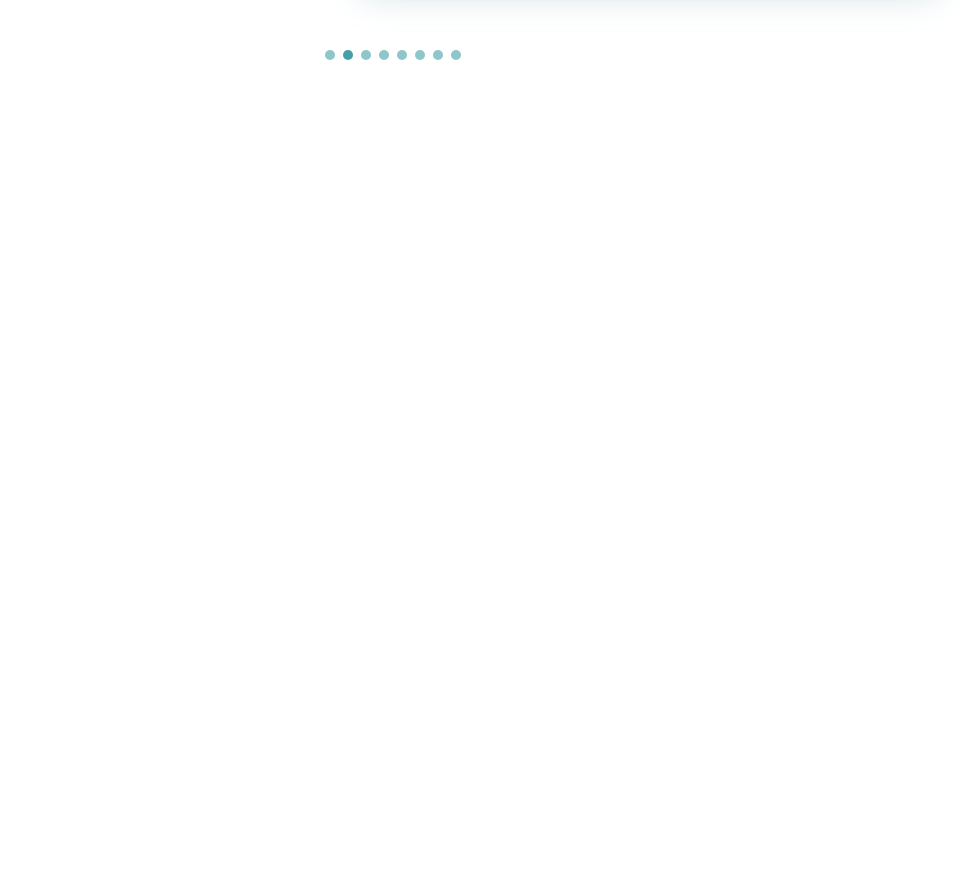
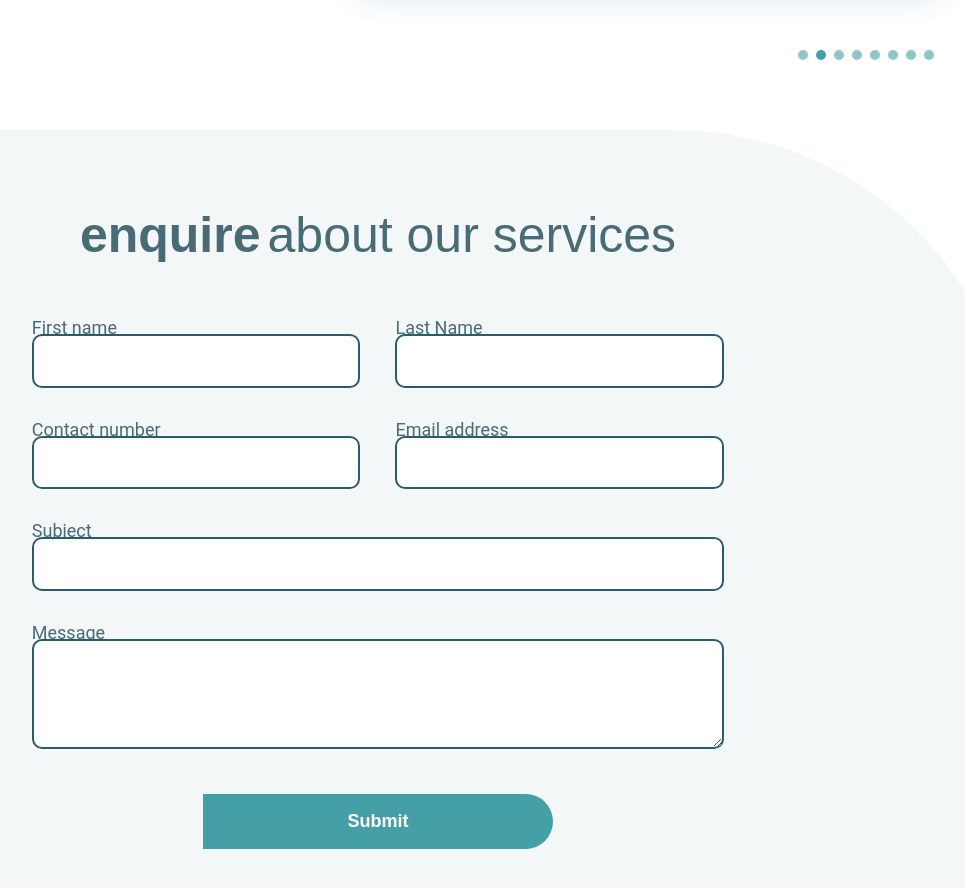
Before and after one commit to jef1993/aesthetics-demo, a React (Create React App) app: page / in a window 1280 px wide. Shown: the part 3420-4308 px from the top of the page, without its empty margins (262-1227 px from the left). Before the commit the page ends 3550 px from the top, so only its background shows below. Built offline with nearby package versions, Linux system fonts and the light colour scheme; a web font is replaced by a local one.

Commit message:
enquries basic styling

```diff
--- a/src/App.js
+++ b/src/App.js
@@ -6,6 +6,7 @@ import Treatments from "./components/Treatments/Treatments";
 import Courses from "./components/Courses/Courses";
 import Showcase from "./components/Showcase/Showcase";
 import Testi from "./components/Testi/Testi";
+import Enquires from "./components/Enquires/Enquires";
 
 function App() {
   return (
@@ -18,6 +19,7 @@ function App() {
         <Courses />
         <Showcase />
         <Testi />
+        <Enquires />
       </div>
     </div>
   );
--- /dev/null
+++ b/src/components/Enquires/Enquires.js
@@ -0,0 +1,42 @@
+import Input from "../Input/Input";
+
+const Enquires = () => {
+  const submitHandler = () => {};
+  return (
+    <section className="enquires">
+      <h2 className="enquires__title">
+        enquire<span>about our services</span>
+      </h2>
+      <form className="enquires__form" onSubmit={submitHandler}>
+        <Input component="enquires" type="text" name="First name" id="fName" />
+        <Input component="enquires" type="text" name="Last Name" id="lName" />
+        <Input
+          component="enquires"
+          type="tel"
+          name="Contact number"
+          id="contact"
+        />
+        <Input
+          component="enquires"
+          type="email"
+          name="Email address"
+          id="email"
+        />
+        <Input component="enquires" type="text" name="Subject" id="subject" />
+        <div className="enquires__message">
+          <label className="input enquires__label" htmlFor="message">
+            Message
+          </label>
+          <textarea className="textbox" id="message"></textarea>
+        </div>
+        <div className="enquires__submit">
+          <button type="submit" className="enquires__btn">
+            Submit
+          </button>
+        </div>
+      </form>
+    </section>
+  );
+};
+
+export default Enquires;
--- /dev/null
+++ b/src/components/Enquires/_enquires.scss
@@ -0,0 +1,48 @@
+.enquires {
+  display: flex;
+  flex-direction: column;
+  align-items: center;
+  background-color: $color-bg-2;
+  width: 100%;
+  border-top-right-radius: 34.5rem;
+  padding: 7.5rem 0 9.4rem 0;
+
+  &__title {
+    padding-bottom: 5.5rem;
+    & > span {
+      padding-left: $heading-gap;
+    }
+  }
+
+  &__form {
+    width: 69.24rem;
+    display: grid;
+    grid-template-columns: 1fr 1fr;
+    grid-template-rows: repeat(5, auto);
+    gap: 3.5rem;
+  }
+
+  &__subject {
+    grid-area: 3/1 / span 1/-1;
+  }
+
+  &__message {
+    grid-area: 4/1 / span 1/-1;
+
+    & > textarea {
+      width: 100%;
+    }
+  }
+
+  &__submit {
+    margin-top: 1rem;
+    display: flex;
+    justify-content: center;
+    grid-area: 5/1 / span 1/-1;
+  }
+
+  &__btn {
+    @include btn-1;
+    width: 35rem;
+  }
+}
--- /dev/null
+++ b/src/components/Input/Input.js
@@ -0,0 +1,12 @@
+const Input = (props) => {
+  return (
+    <div className={`input ${props.component}__${props.id}`}>
+      <label className="input__label" htmlFor={props.id}>
+        {props.name}
+      </label>
+      <input className="input__box" type={props.type} id={props.id}></input>
+    </div>
+  );
+};
+
+export default Input;
--- /dev/null
+++ b/src/components/Input/_input.scss
@@ -0,0 +1,11 @@
+.input {
+  display: flex;
+  flex-direction: column;
+
+  &__label {
+  }
+
+  &__box {
+    height: 5.35rem;
+  }
+}
--- a/src/index.css
+++ b/src/index.css
@@ -20,6 +20,20 @@ html {
 
 body {
   font-size: 1.8rem;
+}
+
+input,
+textarea {
+  border-radius: 1rem;
+  border: 2px solid rgb(42, 92, 107);
+  font-size: 1.8rem;
+  font-family: "proxima-nova", "Roboto", "Oxygen", "Ubuntu", "Cantarell", "Fira Sans", "Droid Sans", "Helvetica Neue", sans-serif;
+  color: rgb(42, 92, 107);
+  padding: 2.1rem;
+}
+
+textarea {
+  height: 11rem;
 }
 
 a {
@@ -87,6 +101,12 @@ a:hover, a:focus {
   width: 122rem;
 }
 
+.swiper-pagination {
+  display: flex;
+  flex-direction: row;
+  justify-content: end;
+  align-self: center;
+}
 .swiper-pagination * {
   height: 1rem !important;
   width: 1rem !important;
@@ -97,6 +117,14 @@ a:hover, a:focus {
 .swiper-pagination-bullet-active {
   background-color: #44a0a6 !important;
   opacity: 1 !important;
+}
+
+.input {
+  display: flex;
+  flex-direction: column;
+}
+.input__box {
+  height: 5.35rem;
 }
 
 .header {
@@ -629,4 +657,58 @@ a:hover, a:focus {
   height: 2.6rem;
 }
 
+.enquires {
+  display: flex;
+  flex-direction: column;
+  align-items: center;
+  background-color: rgba(128, 163, 165, 0.09);
+  width: 100%;
+  border-top-right-radius: 34.5rem;
+  padding: 7.5rem 0 9.4rem 0;
+}
+.enquires__title {
+  padding-bottom: 5.5rem;
+}
+.enquires__title > span {
+  padding-left: 0.7rem;
+}
+.enquires__form {
+  width: 69.24rem;
+  display: grid;
+  grid-template-columns: 1fr 1fr;
+  grid-template-rows: repeat(5, auto);
+  gap: 3.5rem;
+}
+.enquires__subject {
+  grid-area: 3/1/span 1/-1;
+}
+.enquires__message {
+  grid-area: 4/1/span 1/-1;
+}
+.enquires__message > textarea {
+  width: 100%;
+}
+.enquires__submit {
+  margin-top: 1rem;
+  display: flex;
+  justify-content: center;
+  grid-area: 5/1/span 1/-1;
+}
+.enquires__btn {
+  height: 5.5rem;
+  border-top-right-radius: 30rem;
+  border-bottom-right-radius: 30rem;
+  font-size: 1.8rem;
+  font-family: Arial, Helvetica, sans-serif;
+  font-weight: 600;
+  transition: all 0.3s ease;
+  background-color: rgb(68, 160, 166);
+  color: rgb(255, 255, 255);
+  border: none;
+  width: 35rem;
+}
+.enquires__btn:hover {
+  box-shadow: rgb(119, 190, 194) 0px 7px 18px;
+}
+
 /*# sourceMappingURL=index.css.map */
--- a/src/main.scss
+++ b/src/main.scss
@@ -9,9 +9,12 @@
 @import "./sass/layout";
 @import "./sass/swiper";
 
+@import "./components/Input/input";
+
 @import "./components/Header/header";
 @import "./components/Banner/banner";
 @import "./components/Treatments/treatments";
 @import "./components/Courses/courses";
 @import "./components/Showcase/showcase";
 @import "./components/Testi/testi";
+@import "./components/Enquires/enquires";
--- a/src/sass/_base.scss
+++ b/src/sass/_base.scss
@@ -21,6 +21,20 @@ body {
   font-size: $font-size-p;
 }
 
+input,
+textarea {
+  border-radius: 1rem;
+  border: 2px solid $color-main-2;
+  font-size: 1.8rem;
+  font-family: $font-main;
+  color: $color-main-2;
+  padding: 2.1rem;
+}
+
+textarea {
+  height: 11rem;
+}
+
 a {
   text-decoration: none;
   font-size: 1.6rem;
--- a/src/sass/_swiper.scss
+++ b/src/sass/_swiper.scss
@@ -1,4 +1,9 @@
 .swiper-pagination {
+  display: flex;
+  flex-direction: row;
+  justify-content: end;
+  align-self: center;
+
   & * {
     height: 1rem !important;
     width: 1rem !important;
```
Also changed, not shown: 1 other file (tests, documents, lock files or other folders).
